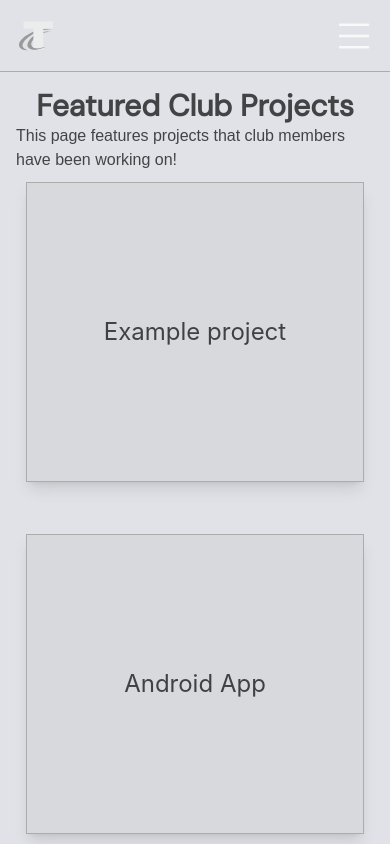
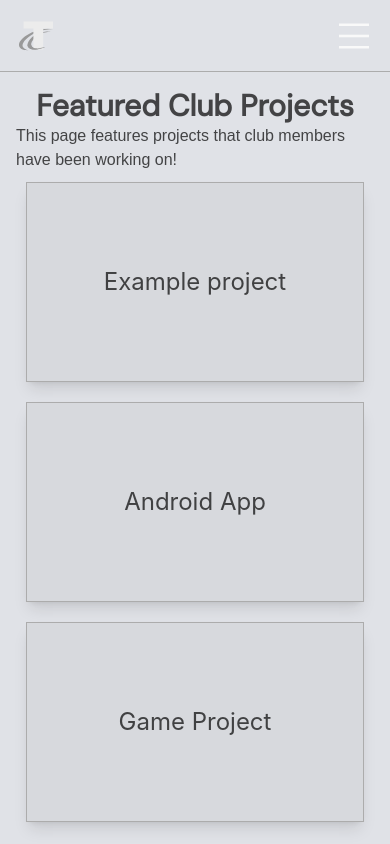
Before and after one commit to Tacoma-Community-College-CS-Club/tcc-cs-club-website, a SvelteKit app: page /projects in a window 390 px wide. Shown: the top 844 px of the page. Built offline with nearby package versions, Linux system fonts and the light colour scheme.

Commit message:
Remove padding if mobile, change card dimensions

```diff
--- a/src/lib/components/ProjectCard.svelte
+++ b/src/lib/components/ProjectCard.svelte
@@ -12,8 +12,8 @@
         margin: 10px;
         width: calc(100% - 20px);
         height: calc(100% - 20px);
-        min-width: 250px;
-        min-height: 300px;
+        min-width: 200px;
+        min-height: 200px;
         border-width: 1px;
         border-color: var(--color-border);
         border-radius: 0px;
--- a/src/routes/projects/+page.svelte
+++ b/src/routes/projects/+page.svelte
@@ -35,13 +35,15 @@
         grid-template-columns: repeat(auto-fill, minmax(400px, 1fr)); /* Use auto-fill to create as many columns as possible with a minimum width of 300px */
         grid-template-rows: auto;
         justify-content: center;
-        gap: 2em; /* Gap between project cards */
+        gap: 0em; /* Gap between project cards */
+        padding: 2em;
     }
 
     @media screen and (max-width: 768px) {
         /* For screens smaller than 768px (mobile), switch to single column layout */
         .projects-container {
             grid-template-columns: 1fr; /* Single column */
+            padding: 0;
         }
     }
 </style>
```
